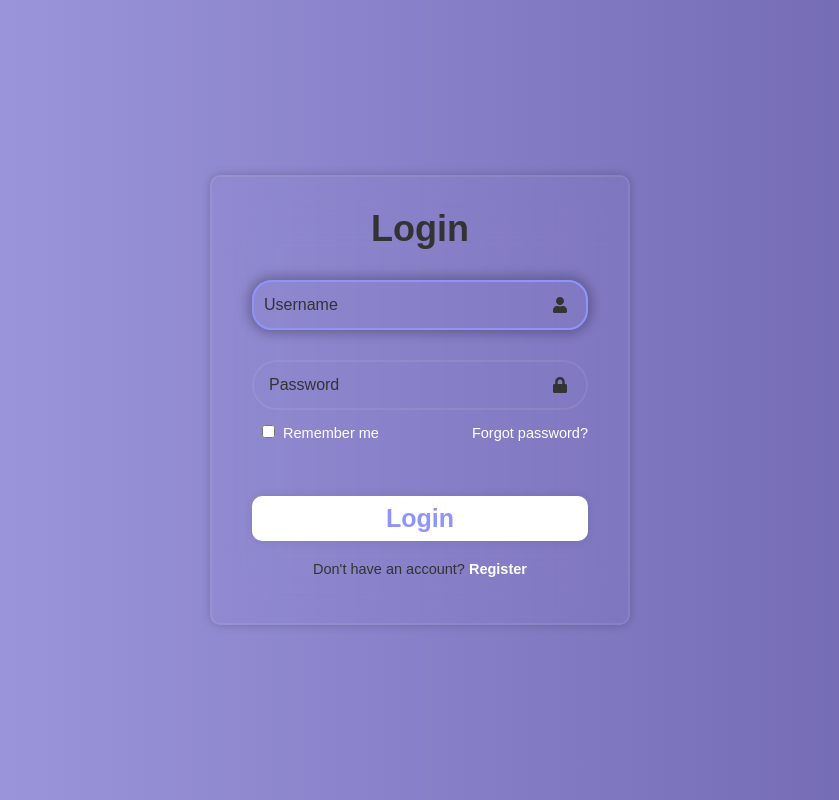
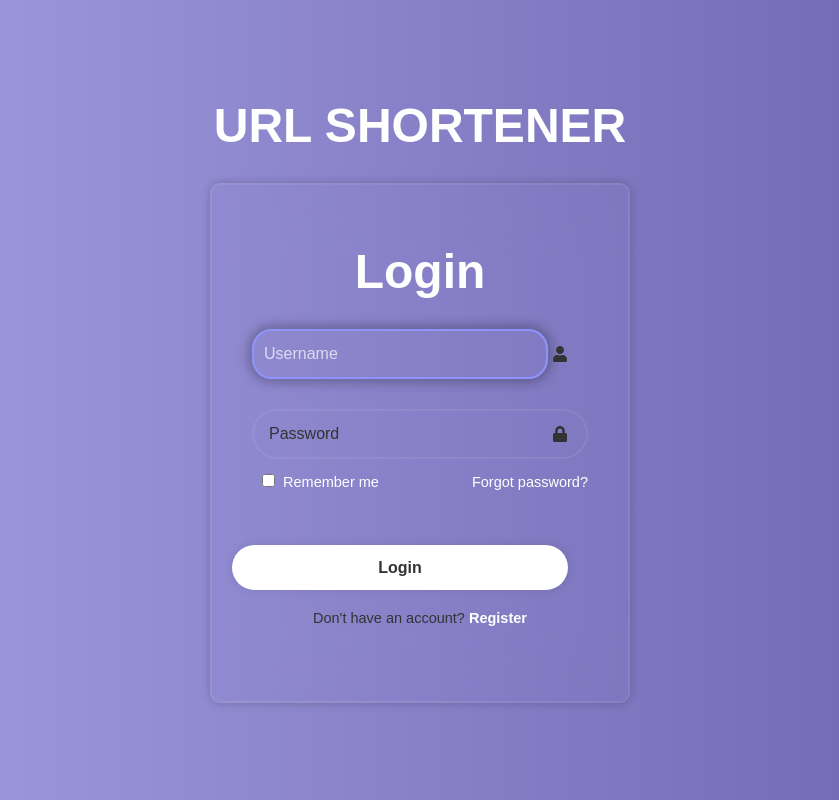
Before and after one commit to Afreentajj/newlohin1, a React (Create React App) app: page / in a window 1280 px wide. Shown: the whole page, without its empty margins (220-1059 px from the left). Built offline with nearby package versions, Linux system fonts and the light colour scheme.

Commit message:
new added

```diff
--- a/src/Component/Assest/Loginregister/LoginRegister.css
+++ b/src/Component/Assest/Loginregister/LoginRegister.css
@@ -1,97 +1,98 @@
+h1 {
+    font-size: 48px;
+    text-align: center;
+    color: #fff;
+    margin-bottom: 30px;
+}
+
 .wrapper {
     position: relative;
     width: 420px;
-    height: 450px;
+    height: 520px;
     background: transparent;
-    border: 2px solid rgba(225,225,225, .1);
+    border: 2px solid rgba(225, 225, 225, .1);
     backdrop-filter: blur(30px);
-    box-shadow: 0 0 10px rgba(0,0, 0,.2);
+    box-shadow: 0 0 10px rgba(0, 0, 0, .2);
     border-radius: 10px;
     color: #333;
     display: flex;
     align-items: center;
     overflow: hidden;
     transition: height .2s ease;
+    margin: 0 auto;
 }
 
-.wrapper.active{
-    height: 520px;
+.wrapper.active {
+    height: 600px;
 }
+
 .wrapper .form-box {
     width: 100%;
     padding: 40px;
 }
+
 .wrapper .form-box.login {
-    transition: translate .18s ease;
-    translate: 0;
+    transition: transform .18s ease;
+    transform: translateX(0);
 }
 
 .wrapper.active .form-box.login {
     transition: none;
-    translate: -400px;
+    transform: translateX(-400px);
 }
+
 .wrapper .form-box.register {
     position: absolute;
     transition: none;
-    translate: 400px;
-}
-.wrapper.active .form-box.register {
-    transition: translate .18s ease;
-    translate: 0;
+    transform: translateX(400px);
 }
 
-
-
-
-form h1 {
-    font-size: 36px;
-    text-align: center;
+.wrapper.active .form-box.register {
+    transition: transform .18s ease;
+    transform: translateX(0);
 }
 
-form .input-box {
+.form-box .input-box {
     position: relative;
     width: 100%;
     height: 50px;
     margin: 30px 0;
-    /* background: salmon; */
+}
 
- }
-
- .input-box input {
-    width: 100%;
+.input-box input {
+    width: calc(100% - 40px);
     height: 100%;
     background: transparent;
     border: none;
     outline: none;
-    border: 2px solid rgba(225,225,225, .1);
+    border: 2px solid rgba(225, 225, 225, .1);
     border-radius: 40px;
     font-size: 16px;
     color: #333;
-    padding: 20px 45px 20px 20px   ;
-
+    padding: 20px 20px 20px 20px; /* Adjusted padding */
 }
 
-.input-box input::placeholder{
-    color: #333;
+.input-box input::placeholder {
+    color: rgba(255, 255, 255, 0.7);
+    opacity: 1;
 }
 
 .input-box .icon {
     position: absolute;
-    right: 20px;
+    right: 20px; /* Changed from left to right */
     top: 50%;
-    translate: 0-50%;
+    transform: translateY(-50%);
     font-size: 16px;
 }
 
-form .remember-forgot {
+.form-box .remember-forgot {
     display: flex;
     justify-content: space-between;
     font-size: 14.5px;
     margin: -15px 0 15px;
-
 }
 
-.remember-forgot label input{
+.remember-forgot label input {
     accent-color: #fff;
     margin-right: 4px;
 }
@@ -105,21 +106,21 @@ form .remember-forgot {
     text-decoration: underline;
 }
 
-form button {
+.form-box button {
     width: 100%;
     height: 45px;
     background: #fff;
     border: none;
     outline: none;
     border-radius: 40px;
-    box-shadow: 0 0 10px rgpa(0, 0, 0, .1);
+    box-shadow: 0 0 10px rgba(0, 0, 0, .1);
     cursor: pointer;
     font-size: 16px;
     color: #333;
     font-weight: 700;
 }
 
-form .register-link {
+.form-box .register-link {
     font-size: 14.5px;
     text-align: center;
     margin: 20px 0 15px;
--- a/src/Component/Assest/Loginregister/LoginRegsiter.jsx
+++ b/src/Component/Assest/Loginregister/LoginRegsiter.jsx
@@ -27,18 +27,20 @@ const LoginRegister = ({ onForgotPasswordClick, onLoginSuccess }) => {
   };
 
   return (
+    <div>
+      <h1>URL SHORTENER</h1>
       <div className={`wrapper${action}`}>
         <div className="form-box login">
           {!showForgotPassword ? (
             <form onSubmit={handleLoginSubmit}>
               <h1>Login</h1>
               <div className="input-box">
+                <FaUser className="icon" />
                 <input type="text" placeholder="Username" required />
-              <FaUser className="icon" />
               </div>
               <div className="input-box">
+                <FaLock className="icon" />
                 <input type="password" placeholder="Password" required />
-              <FaLock className="icon" />
               </div>
               <div className="remember-forgot">
                 <label>
@@ -63,16 +65,16 @@ const LoginRegister = ({ onForgotPasswordClick, onLoginSuccess }) => {
           <form action="">
             <h1>Registration</h1>
             <div className="input-box">
+              <FaUser className="icon" />
               <input type="text" placeholder="Username" required />
-            <FaUser className="icon" />
             </div>
             <div className="input-box">
+              <FaEnvelope className="icon" />
               <input type="email" placeholder="Email" required />
-            <FaEnvelope className="icon" />
             </div>
             <div className="input-box">
+              <FaLock className="icon" />
               <input type="password" placeholder="Password" required />
-            <FaLock className="icon" />
             </div>
             <div className="remember-forgot">
               <label>
@@ -88,6 +90,7 @@ const LoginRegister = ({ onForgotPasswordClick, onLoginSuccess }) => {
           </form>
         </div>
       </div>
+    </div>
   );
 };
 
--- a/src/Component/URLShortener.css
+++ b/src/Component/URLShortener.css
@@ -8,27 +8,47 @@ body {
     justify-content: center;
     align-items: center;
   }
-  html, body {
+
+  html,
+  body {
     height: 100%;
   }
-  .maincontainer h1 {
+
+  .maincontainer {
+    width: 90%;
+    height: auto;
+    min-height: 350px;
+    padding: 40px;
+    border-radius: 30px;
+    box-shadow: 0px 0px 11px 4px rgba(0, 0, 0, 0.25);
+    background: #4e54c8;
+    background: -webkit-linear-gradient(to right, #8f94fb, #4e54c8);
+    background: linear-gradient(to right, #8f94fb, #4e54c8);
+    margin: auto;
+    position: relative; /* Add relative positioning */
+  }
+
+  h1 {
     color: #fff;
     text-align: center;
   }
+
   form label {
     display: block;
     margin-bottom: 20px;
     margin-left: 10px;
     color: #fff;
   }
+
   form input[type="text"] {
-    width: 100%;
+    width: calc(100% - 40px); /* Adjusted width to account for button */
     padding: 10px;
     margin: auto;
     border-radius: 20px;
     border: 2px solid #8f94fb;
     box-shadow: 0px 0px 11px 4px rgba(0, 0, 0, 0.25);
   }
+
   form button {
     background-color: #fff;
     color: #8f94fb;
@@ -38,40 +58,35 @@ body {
     border-radius: 10px;
     font-size: 25px;
     margin-top: 20px;
+    margin-left: -20px; /* Adjusted margin to align with input */
   }
+
   form button:hover {
     border: 2px solid #8f94fb;
   }
+
   #short-url-container {
     margin-top: 20px;
-    position: relative;
+    position: relative; /* Add relative positioning */
   }
+
   #short-url-container p {
     text-align: center;
     color: #fff;
   }
+
   #short-url {
     display: flex;
     align-items: center;
     justify-content: center;
   }
+
   #short-url a {
     word-wrap: break-word;
     margin-right: 10px;
     color: #fff;
   }
-  .maincontainer {
-    width: 80%;
-    height: auto;
-    min-height: 350px;
-    padding: 40px;
-    border-radius: 30px;
-    box-shadow: 0px 0px 11px 4px rgba(0, 0, 0, 0.25);
-    background: #4e54c8;
-    background: -webkit-linear-gradient(to right, #8f94fb, #4e54c8);
-    background: linear-gradient(to right, #8f94fb, #4e54c8);
-    margin: auto;
-  }
+
   #copy-btn {
     background-color: #fff;
     color: #8f94fb;
@@ -84,20 +99,26 @@ body {
     max-width: 100%;
     width: auto;
   }
+
+  #qr-code {
+    position: absolute;
+    top: 50%; /* Adjusted positioning */
+    right: 0;
+    transform: translateY(-50%); /* Center vertically */
+  }
+
   #qr-code img {
-    position: absolute;
-    bottom: 0;
-    right: 0;
-    margin-right: 200px;
-    max-width: 200px; /* Adjust size as needed */
+    max-width: 200px;
     height: auto;
-    z-index: 2; /* Move the image slightly behind */
+    z-index: 1; /* Move the image slightly behind */
   }
+
   .credit a {
     text-decoration: none;
     color: #000;
     font-weight: 800;
   }
+
   .credit {
     text-align: center;
     margin-top: 10px;
```
Lines whose indentation alone changed are shown as unchanged.
